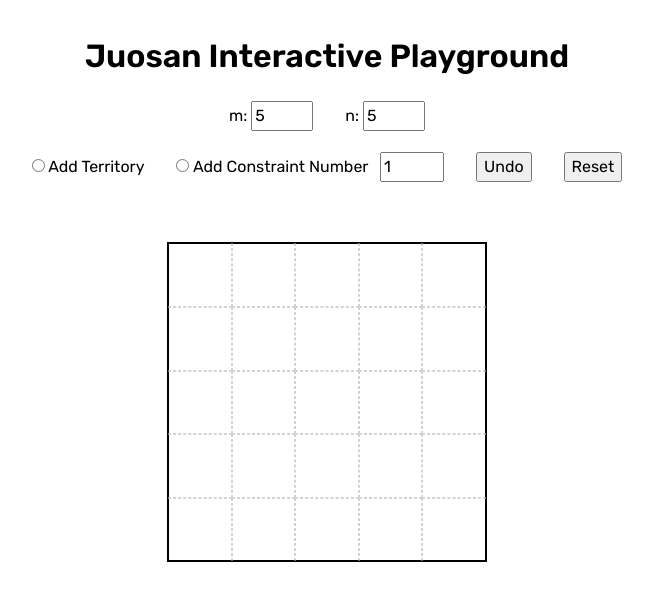
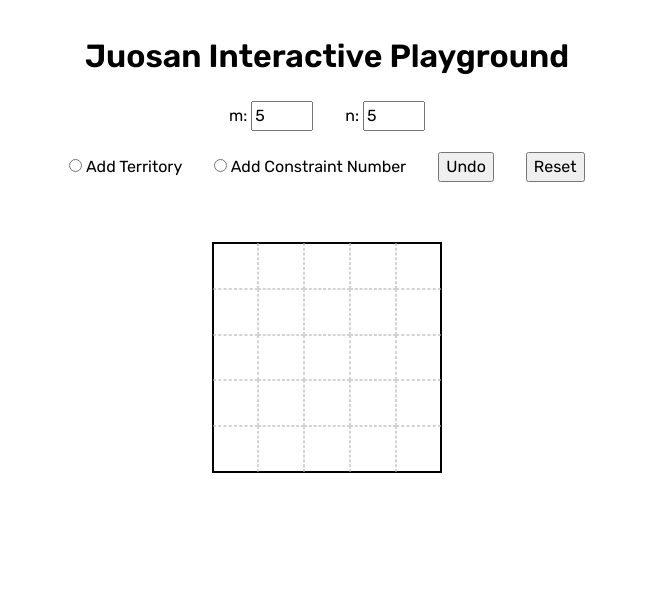
Before and after one commit to tsaqifammar/juosan-interactive-playground, a Django app: template core/templates/core/index.html in a window 1280 px wide. Shown: the top 601 px of the page, without its empty margins (313-966 px from the left). Run offline with Django 4.2, Linux system fonts and the light colour scheme; the template is opened without the code that fills it, so the values that code supplies are empty.

Commit message:
Add auto-adjusting grid width

```diff
--- a/core/static/core/main.js
+++ b/core/static/core/main.js
@@ -1,5 +1,12 @@
 /* Const */
 const MINMAX_SIZE = [1, 50];
+const GRID_WIDTH = {
+  1: "20%",
+  10: "30%",
+  20: "40%",
+  30: "50%",
+  40: "60%",
+};
 const DIRS = {
   "Top": [-1, 0],
   "Left": [0, -1],
@@ -56,6 +63,12 @@ function setupPuzzleSizeSettingsWidget() {
       e.target.value = clamp(e.target.value, MINMAX_SIZE[0], MINMAX_SIZE[1]);
       n = Number(e.target.value);
       gridDiv.style.gridTemplateColumns = `repeat(${n}, 1fr)`;
+      for (const minCellCount of Object.keys(GRID_WIDTH).reverse()) {
+        if (n >= Number(minCellCount)) {
+          gridDiv.style.width = GRID_WIDTH[minCellCount];
+          break;
+        }
+      }
       generateInitialGrid();
     }
   });
--- a/core/static/core/styles.css
+++ b/core/static/core/styles.css
@@ -75,7 +75,7 @@ p, h1, h2, h3, h4, h5, h6 {
 /* ============================== */
 
 #grid {
-  width: 20rem;
+  width: 20%;
   display: grid;
   grid-template-columns: repeat(5, 1fr);
   border: solid 1px black;
--- a/core/templates/core/index.html
+++ b/core/templates/core/index.html
@@ -29,12 +29,11 @@
       <div>
         <input type="radio" id="add-constraint" name="tool" value="add-constraint">
         <label for="add-constraint">Add Constraint Number</label>
-        <input type="number" id="constraint-number" name="tool" min="1" value="1">
       </div>
       <button type="button" id="undo">Undo</button>
       <button type="button" id="reset">Reset</button>
     </div>
-    <div style="position: relative; margin-top: 2.5rem;">
+    <div style="position: relative; margin-top: 2.5rem; width: 100%; display: flex; justify-content: center;">
       <div id="message"></div>
       <div id="grid"></div>
     </div>
```
